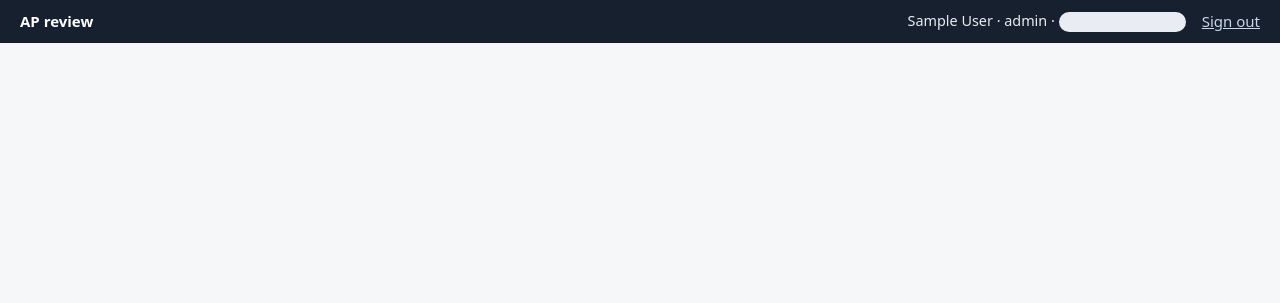
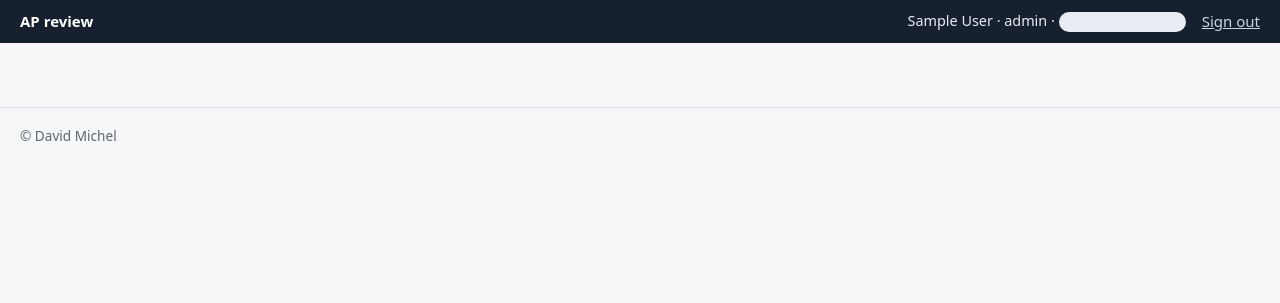
Before and after one commit to dmichel-dev/ap-automation, a Python web app: template services/core/app/web/templates/base.html in a window 1280 px wide. Shown: the top 303 px of the page. Run offline with Jinja, Linux system fonts and the light colour scheme; the template is opened without the code that fills it: most values are stand-ins (such as "Sample title", 1, 10 or a date in 2020).

Commit message:
feat(review): copyright footer on every review page
"© David Michel" linking to https://davidmichel.dev, in the shared base
template so every page has it (sign-in, list, detail, errors), with a
test that checks each of them.

Co-Authored-By: Claude Opus 5.5 <noreply@anthropic.com>

```diff
--- a/services/core/app/web/static/app.css
+++ b/services/core/app/web/static/app.css
@@ -46,4 +46,7 @@ table.kv th { width: 34%; color: var(--muted); font-weight: 600; }
 .document { position: sticky; top: 10px; max-height: calc(100vh - 20px); overflow: auto; }
 .document img { display: block; width: 100%; height: auto; border: 1px solid var(--line); background: #fff; margin-bottom: 10px; }
 ul.reasons, ul.history { padding-left: 18px; }
+.foot { max-width: 1400px; margin: 0 auto; padding: 18px 20px 28px; border-top: 1px solid var(--line); font-size: 0.85rem; }
+.foot a { color: var(--muted); text-decoration: none; }
+.foot a:hover { text-decoration: underline; }
 @media (max-width: 900px) { .split { grid-template-columns: 1fr; } .document { position: static; max-height: none; } }
--- a/services/core/app/web/templates/base.html
+++ b/services/core/app/web/templates/base.html
@@ -20,5 +20,6 @@
   {% endif %}
 </header>
 <main>{% block main %}{% endblock %}</main>
+<footer class="foot"><a href="https://davidmichel.dev">© David Michel</a></footer>
 </body>
 </html>
```
Also changed, not shown: services/core/tests/test_web.py (+8 -0 lines).
